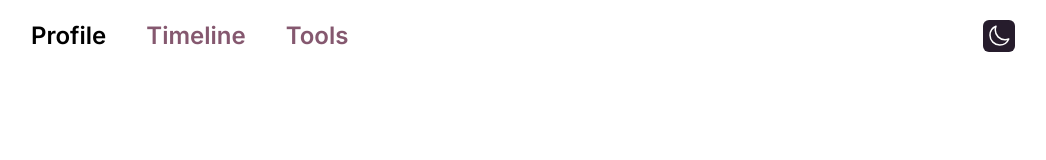
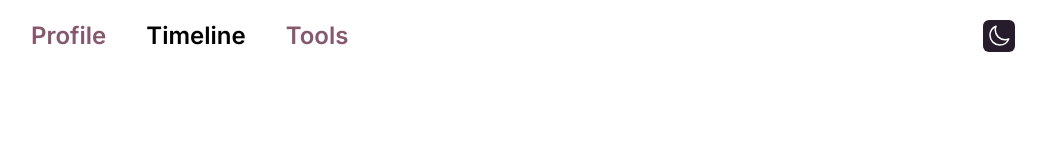
Before and after one commit to freshstartagain/portfolio, a React (Vite) app: page / in a window 1280 px wide. Shown: the top 160 px of the page, without its empty margins (117-1163 px from the left). Built offline with nearby package versions, Linux system fonts and the light colour scheme.

Commit message:
feat: active nav item onscroll

```diff
--- a/src/components/Navigation.jsx
+++ b/src/components/Navigation.jsx
@@ -5,7 +5,15 @@ function Navigation({ introRef, timelineRef, toolsRef }) {
   const [theme, setTheme] = useState(null);
   const [navVisible, setNavVisible] = useState(false);
   const navButtonRef = useRef();
-  const scrollBehavior = { behavior: "smooth", block: "center" };
+  const defaultNavState = {
+    scrollBehavior: { behavior: "smooth", block: "center" },
+    introActive: true,
+    timelineActive: false,
+    toolsActive: false,
+  };
+  const [navState, setNavState] = useState(defaultNavState);
+
+  const { scrollBehavior, introActive, timelineActive, toolsActive } = navState;
 
   useEffect(() => {
     if (window.matchMedia("(prefers-color-scheme: dark)").matches) {
@@ -26,6 +34,38 @@ function Navigation({ introRef, timelineRef, toolsRef }) {
   const handleClickOutside = (e) => {
     if (!navButtonRef.current.contains(e.target)) {
       setNavVisible(false);
+    }
+  };
+
+  const isNavItemActive = (ref, offset) =>
+    ref.current.offsetTop - window.scrollY < window.innerHeight / offset;
+
+  const handleScroll = () => {
+    if (window.scrollY >= 0 && window.scrollY <= window.innerHeight / 3) {
+      setNavState({
+        ...navState,
+        introActive: true,
+        timelineActive: false,
+        toolsActive: false,
+      });
+    }
+
+    if (isNavItemActive(timelineRef, 2.5)) {
+      setNavState({
+        ...navState,
+        introActive: false,
+        timelineActive: true,
+        toolsActive: false,
+      });
+    }
+
+    if (isNavItemActive(toolsRef, 3)) {
+      setNavState({
+        ...navState,
+        introActive: false,
+        timelineActive: false,
+        toolsActive: true,
+      });
     }
   };
 
@@ -52,6 +92,11 @@ function Navigation({ introRef, timelineRef, toolsRef }) {
   useEffect(() => {
     document.addEventListener("mousedown", handleClickOutside);
     return () => document.removeEventListener("mousedown", handleClickOutside);
+  });
+
+  useEffect(() => {
+    document.addEventListener("scroll", handleScroll);
+    return () => document.removeEventListener("scroll", handleScroll);
   });
 
   const sun = (
@@ -100,7 +145,11 @@ function Navigation({ introRef, timelineRef, toolsRef }) {
             <a
               href="#profile"
               onClick={scrollIntro}
-              className="font-semibold text-black no-underline hover:text-black dark:text-white dark:hover:text-white"
+              className={`font-semibold no-underline hover:text-black ${
+                introActive
+                  ? "text-black dark:text-white"
+                  : "text-[#85586F] dark:text-[#5C527F]"
+              } dark:hover:text-white`}
             >
               Profile
             </a>
@@ -109,7 +158,11 @@ function Navigation({ introRef, timelineRef, toolsRef }) {
             <a
               href="#timeline"
               onClick={scrollTimeline}
-              className="font-semibold text-[#85586F] no-underline hover:text-black dark:text-[#5C527F] dark:hover:text-white md:ml-10"
+              className={`font-semibold no-underline hover:text-black ${
+                timelineActive
+                  ? "text-black dark:text-white"
+                  : "text-[#85586F] dark:text-[#5C527F]"
+              } dark:hover:text-white md:ml-10`}
             >
               Timeline
             </a>
@@ -118,7 +171,11 @@ function Navigation({ introRef, timelineRef, toolsRef }) {
             <a
               href="#tools"
               onClick={toolsScroll}
-              className="font-semibold text-[#85586F] no-underline hover:text-black dark:text-[#5C527F] dark:hover:text-white md:ml-10"
+              className={`font-semibold no-underline hover:text-black ${
+                toolsActive
+                  ? "text-black dark:text-white"
+                  : "text-[#85586F] dark:text-[#5C527F]"
+              } dark:hover:text-white md:ml-10`}
             >
               Tools
             </a>
--- a/src/components/Timeline.jsx
+++ b/src/components/Timeline.jsx
@@ -23,6 +23,6 @@ const Timeline = forwardRef((props, ref) => {
   );
 });
 
-Timeline.displayName = 'Timeline';
+Timeline.displayName = "Timeline";
 
 export default Timeline;
--- a/src/components/Tools.jsx
+++ b/src/components/Tools.jsx
@@ -277,7 +277,6 @@ const Tools = forwardRef((props, ref) => {
                 ></path>
               </svg>
             </div>
-            center{" "}
           </div>
         </div>
       </div>
```
